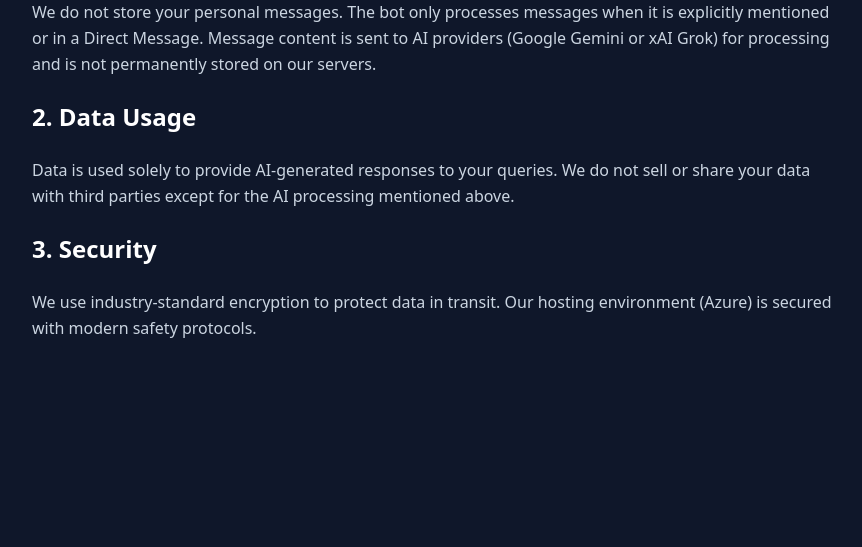
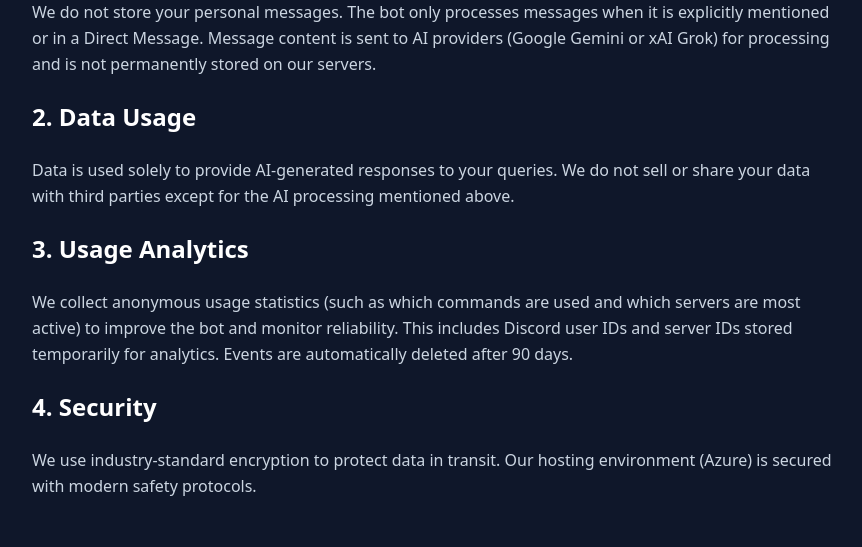
Before and after one commit to pmontas/PolyMind, a Flask app: page /privacy in a window 1280 px wide. Shown: the part 359-906 px from the top of the page, without its empty margins (208-1070 px from the left). Before the commit the page ends 697 px from the top, so only its background shows below. Run offline with Flask 3, Linux system fonts and the light colour scheme; parts of the project's set-up code (start-up, migrations or seed data) failed here and were passed over; some libraries are stand-ins or nearby versions.

Commit message:
Bug fixes
Bug fixes and analytics

```diff
--- a/app.py
+++ b/app.py
@@ -184,6 +184,7 @@ flask_app = Flask(__name__)
 
 # OAuth2 invite URL (bot + applications.commands)
 BOT_CLIENT_ID = os.getenv("BOT_CLIENT_ID", "1472960650870259763")
+BOT_OWNER_ID = os.getenv("BOT_OWNER_ID")  # Optional: restrict owner commands to this Discord user ID
 BOT_INVITE_URL = f"https://discord.com/oauth2/authorize?client_id={BOT_CLIENT_ID}&permissions=2147609600&integration_type=0&scope=bot%20applications.commands"
 
 
@@ -281,6 +282,9 @@ GLOBAL_API_LIMIT_HOUR = int(os.getenv("GLOBAL_API_LIMIT_HOUR", "800"))    # Max
 
 # Scheduled tasks (BETA) — lazy-loaded module; kill switch for production
 SCHEDULED_TASKS_ENABLED = os.getenv("SCHEDULED_TASKS_ENABLED", "true").lower() in ("1", "true", "yes")
+
+# Usage metrics — lightweight analytics; failures never affect the bot
+USAGE_METRICS_ENABLED = os.getenv("USAGE_METRICS_ENABLED", "true").lower() in ("1", "true", "yes")
 
 # --- RATE LIMIT TRACKER (with automatic cleanup) ---
 _user_usage: dict[int, list[float]] = {}
@@ -562,6 +566,22 @@ def set_user_persona(user_id, persona_id: str) -> None:
         log.error(f"set_user_persona error: {e}")
 
 
+def clear_user_memories(user_id) -> int:
+    """Delete all /remember facts for a user. Returns number of rows removed."""
+    try:
+        count = (
+            db_session.query(UserMemory)
+            .filter(UserMemory.user_id == str(user_id))
+            .delete()
+        )
+        db_session.commit()
+        return count
+    except Exception as e:
+        log.error(f"clear_user_memories error: {e}")
+        db_session.rollback()
+        return 0
+
+
 def get_ai_feature_context() -> str:
     """Fetch all active bot features to make the AI aware of its capabilities."""
     try:
@@ -578,7 +598,7 @@ def get_ai_feature_context() -> str:
         return ""
 
 
-def is_rate_limited(user_id) -> bool:
+def is_rate_limited(user_id, guild_id=None) -> bool:
     """Checks if a user has exceeded their per-minute limit."""
     _cleanup_rate_limits()
     now = time.time()
@@ -589,6 +609,7 @@ def is_rate_limited(user_id) -> bool:
 
     _user_usage[user_id] = [t for t in _user_usage[user_id] if now - t < _RATE_LIMIT_WINDOW]
     if len(_user_usage[user_id]) >= limit:
+        track("rate_limited", guild_id=guild_id, user_id=user_id)
         return True
 
     _user_usage[user_id].append(now)
@@ -665,6 +686,48 @@ def _load_scheduled_tasks():
     except Exception as e:
         log.error("Scheduled tasks module failed to load — feature disabled: %s", e)
         return None
+
+
+def _init_usage_metrics():
+    """Initialize usage metrics module. Returns module or None on failure."""
+    if not USAGE_METRICS_ENABLED:
+        log.info("Usage metrics disabled (USAGE_METRICS_ENABLED=false).")
+        return None
+    try:
+        import usage_metrics
+        usage_metrics.setup_models(Base, engine)
+        return usage_metrics
+    except Exception as e:
+        log.error("Usage metrics failed to load — analytics disabled: %s", e)
+        return None
+
+
+_usage_metrics_mod = _init_usage_metrics()
+
+
+def track(event_type: str, *, guild_id=None, user_id=None) -> None:
+    """Fire-and-forget usage event. Never raises."""
+    if _usage_metrics_mod:
+        try:
+            _usage_metrics_mod.record(event_type, guild_id=guild_id, user_id=user_id)
+        except Exception:
+            pass
+
+
+async def is_bot_owner(user) -> bool:
+    """True if user is the configured owner or Discord application owner."""
+    if BOT_OWNER_ID and str(user.id) == str(BOT_OWNER_ID).strip():
+        return True
+    try:
+        return await bot.is_owner(user)
+    except Exception:
+        return False
+
+
+async def _send_owner_dm(user, text: str) -> None:
+    """Send a private message to the bot owner only."""
+    for chunk in split_message(text):
+        await user.send(chunk)
 
 
 # Current xAI chat model (grok-beta is deprecated). Use grok-3-mini, grok-3, or grok-4-1-fast-reasoning.
@@ -1147,6 +1210,62 @@ async def bot_status(ctx):
     )
 
 
+@bot.command(name='usage')
+@commands.is_owner()
+async def usage_stats(ctx, days: int = 7, guild_id: str = None):
+    """(Owner only) Usage analytics — report is sent to your DMs only."""
+    if BOT_OWNER_ID and str(ctx.author.id) != str(BOT_OWNER_ID).strip():
+        return
+    if not _usage_metrics_mod:
+        try:
+            await _send_owner_dm(ctx.author, "Usage metrics are disabled or unavailable.")
+        except discord.Forbidden:
+            pass
+        return
+    days = max(1, min(365, days))
+    if guild_id:
+        guild_id = guild_id.strip()
+        if not guild_id.isdigit():
+            try:
+                await _send_owner_dm(
+                    ctx.author,
+                    "Invalid guild ID. Usage: `!usage 7` or `!usage 7 123456789012345678`",
+                )
+            except discord.Forbidden:
+                pass
+            return
+        detail = _usage_metrics_mod.get_guild_detail(guild_id, days)
+        text = _usage_metrics_mod.format_guild_report(detail, bot)
+    else:
+        summary = _usage_metrics_mod.get_summary(days)
+        text = _usage_metrics_mod.format_report(summary, bot)
+
+    if ctx.guild:
+        try:
+            await ctx.message.delete()
+        except (discord.Forbidden, discord.NotFound):
+            pass
+
+    try:
+        await _send_owner_dm(ctx.author, text)
+    except discord.Forbidden:
+        if ctx.guild:
+            try:
+                await ctx.author.send(
+                    "I couldn't DM you the usage report. Enable **Direct Messages** from server members "
+                    "(Privacy & Safety → allow DMs from this server), then run `!usage` again."
+                )
+            except discord.Forbidden:
+                pass
+
+
+@usage_stats.error
+async def usage_stats_error(ctx, error):
+    if isinstance(error, commands.NotOwner):
+        return
+    log.error(f"!usage error: {error}")
+
+
 @bot.command(name='mode')
 async def mode_prefix(ctx, persona: str = None):
     """Set or show your persona. Usage: !mode [helpful|sarcastic|pirate|eli5]"""
@@ -1168,11 +1287,12 @@ async def mode_prefix(ctx, persona: str = None):
 async def ask_slash(interaction: discord.Interaction, question: str):
     await interaction.response.defer(thinking=True)
 
-    if is_rate_limited(interaction.user.id):
+    if is_rate_limited(interaction.user.id, guild_id=interaction.guild_id):
         limit = settings["rate_limit_premium"] if has_premium(interaction.user.id) else settings["rate_limit_free"]
         await interaction.followup.send(settings["cooldown_msg"].format(limit=limit), ephemeral=True)
         return
 
+    track("ask", guild_id=interaction.guild_id, user_id=interaction.user.id)
     try:
         response = await get_ai_response(question, interaction.user.id)
         chunks = split_message(response)
@@ -1203,10 +1323,11 @@ async def ask_channel_slash(interaction: discord.Interaction, question: str, day
         return
 
     if not has_premium(interaction.user.id):
+        track("ask_channel_blocked", guild_id=interaction.guild.id, user_id=interaction.user.id)
         await interaction.followup.send("**Channel memory** (`/ask_channel`) is a **Premium** feature. Upgrade to ask about this channel's messages!", ephemeral=True)
         return
 
-    if is_rate_limited(interaction.user.id):
+    if is_rate_limited(interaction.user.id, guild_id=interaction.guild.id):
         limit = settings["rate_limit_premium"] if has_premium(interaction.user.id) else settings["rate_limit_free"]
         await interaction.followup.send(settings["cooldown_msg"].format(limit=limit), ephemeral=True)
         return
@@ -1220,6 +1341,7 @@ async def ask_channel_slash(interaction: discord.Interaction, question: str, day
         await interaction.followup.send(err, ephemeral=True)
         return
 
+    track("ask_channel", guild_id=interaction.guild.id, user_id=interaction.user.id)
     try:
         response = await get_channel_aware_response(transcript, question, interaction.user.id)
         chunks = split_message(response)
@@ -1284,10 +1406,11 @@ async def summarize_thread_slash(interaction: discord.Interaction):
         return
 
     if not has_premium(interaction.user.id):
+        track("summarize_thread_blocked", guild_id=interaction.guild_id, user_id=interaction.user.id)
         await interaction.followup.send("**Thread summaries** are a **Premium** feature. Upgrade to summarize threads!", ephemeral=True)
         return
 
-    if is_rate_limited(interaction.user.id):
+    if is_rate_limited(interaction.user.id, guild_id=interaction.guild_id):
         limit = settings["rate_limit_premium"] if has_premium(interaction.user.id) else settings["rate_limit_free"]
         await interaction.followup.send(settings["cooldown_msg"].format(limit=limit), ephemeral=True)
         return
@@ -1318,9 +1441,10 @@ quiz_group = discord.app_commands.Group(name="quiz", description="Trivia quiz: s
 async def quiz_start_slash(interaction: discord.Interaction, topic: str):
     await interaction.response.defer(thinking=True)
     if not has_premium(interaction.user.id):
+        track("quiz_blocked", guild_id=interaction.guild_id, user_id=interaction.user.id)
         await interaction.followup.send("**Trivia quizzes** are a **Premium** feature. Upgrade to start quizzes!", ephemeral=True)
         return
-    if is_rate_limited(interaction.user.id):
+    if is_rate_limited(interaction.user.id, guild_id=interaction.guild_id):
         limit = settings["rate_limit_premium"] if has_premium(interaction.user.id) else settings["rate_limit_free"]
         await interaction.followup.send(settings["cooldown_msg"].format(limit=limit), ephemeral=True)
         return
@@ -1381,9 +1505,10 @@ story_group = discord.app_commands.Group(name="story", description="Multi-turn s
 async def story_start_slash(interaction: discord.Interaction, premise: str = ""):
     await interaction.response.defer(thinking=True)
     if not has_premium(interaction.user.id):
+        track("story_blocked", guild_id=interaction.guild_id, user_id=interaction.user.id)
         await interaction.followup.send("**Story adventures** are a **Premium** feature. Upgrade to play!", ephemeral=True)
         return
-    if is_rate_limited(interaction.user.id):
+    if is_rate_limited(interaction.user.id, guild_id=interaction.guild_id):
         limit = settings["rate_limit_premium"] if has_premium(interaction.user.id) else settings["rate_limit_free"]
         await interaction.followup.send(settings["cooldown_msg"].format(limit=limit), ephemeral=True)
         return
@@ -1412,9 +1537,10 @@ async def story_start_slash(interaction: discord.Interaction, premise: str = "")
 async def story_continue_slash(interaction: discord.Interaction, action: str):
     await interaction.response.defer(thinking=True)
     if not has_premium(interaction.user.id):
+        track("story_blocked", guild_id=interaction.guild_id, user_id=interaction.user.id)
         await interaction.followup.send("**Story adventures** are a **Premium** feature. Upgrade to play!", ephemeral=True)
         return
-    if is_rate_limited(interaction.user.id):
+    if is_rate_limited(interaction.user.id, guild_id=interaction.guild_id):
         limit = settings["rate_limit_premium"] if has_premium(interaction.user.id) else settings["rate_limit_free"]
         await interaction.followup.send(settings["cooldown_msg"].format(limit=limit), ephemeral=True)
         return
@@ -1465,18 +1591,54 @@ async def reset_quiz_slash(interaction: discord.Interaction):
     await interaction.response.send_message("✅ Quiz cancelled! Start a new one with `/quiz start <topic>`.", ephemeral=True)
 
 
-@reset_group.command(name="persona", description="Reset your persona back to the default (helpful).")
+@reset_group.command(name="persona", description="Reset your persona and clear stored memories that affect how I talk to you.")
 async def reset_persona_slash(interaction: discord.Interaction):
     current_persona = get_user_persona(interaction.user.id)
-    if current_persona == "helpful":
-        await interaction.response.send_message("Your persona is already set to the default (helpful).", ephemeral=True)
+    had_memories = bool(get_user_memories(interaction.user.id))
+    had_custom_persona = current_persona != "helpful"
+
+    if not had_custom_persona and not had_memories:
+        await interaction.response.send_message(
+            "Nothing to reset — your persona is already **helpful** and you have no stored memories. "
+            "Use `/recall` to check what I remember about you.",
+            ephemeral=True,
+        )
         return
 
     set_user_persona(interaction.user.id, "helpful")
-    await interaction.response.send_message("✅ Persona reset to **helpful**! I'll talk to you in my default style from now on.", ephemeral=True)
-
-
-@reset_group.command(name="all", description="Reset both active quiz and your persona.")
+    cleared = clear_user_memories(interaction.user.id)
+
+    parts = ["persona → **helpful**"]
+    if cleared:
+        parts.append(f"cleared **{cleared}** remembered fact(s)")
+    elif had_memories:
+        parts.append("cleared stored memories")
+
+    await interaction.response.send_message(
+        "✅ Reset complete: " + ", ".join(parts) + ".\n"
+        "I'll use my default style from now on. Use `/mode` to pick a preset style if you want.",
+        ephemeral=True,
+    )
+
+
+@reset_group.command(name="memory", description="Clear everything PolyMind remembers about you (/remember facts only).")
+async def reset_memory_slash(interaction: discord.Interaction):
+    memories = get_user_memories(interaction.user.id)
+    if not memories:
+        await interaction.response.send_message(
+            "I don't have any stored memories for you. Use `/recall` to check anytime.",
+            ephemeral=True,
+        )
+        return
+
+    cleared = clear_user_memories(interaction.user.id)
+    await interaction.response.send_message(
+        f"✅ Cleared **{cleared}** remembered fact(s). This won't change your `/mode` persona — use `/reset persona` for that too.",
+        ephemeral=True,
+    )
+
+
+@reset_group.command(name="all", description="Reset quiz, persona, and stored memories.")
 async def reset_all_slash(interaction: discord.Interaction):
     channel_id = interaction.channel_id
     quiz_reset = channel_id in _quiz_state
@@ -1489,8 +1651,14 @@ async def reset_all_slash(interaction: discord.Interaction):
         set_user_persona(interaction.user.id, "helpful")
         persona_reset = True
 
-    if not quiz_reset and not persona_reset:
-        await interaction.response.send_message("Nothing to reset - no active quiz in this channel and your persona is already default (helpful).", ephemeral=True)
+    had_memories = bool(get_user_memories(interaction.user.id))
+    cleared = clear_user_memories(interaction.user.id) if had_memories else 0
+
+    if not quiz_reset and not persona_reset and cleared == 0:
+        await interaction.response.send_message(
+            "Nothing to reset — no active quiz, persona is already default, and no stored memories.",
+            ephemeral=True,
+        )
         return
 
     message_parts = []
@@ -1498,6 +1666,8 @@ async def reset_all_slash(interaction: discord.Interaction):
         message_parts.append("quiz cancelled")
     if persona_reset:
         message_parts.append("persona reset to helpful")
+    if cleared:
+        message_parts.append(f"{cleared} remembered fact(s) cleared")
 
     message = f"✅ {', '.join(message_parts)}!"
     if quiz_reset:
@@ -1518,10 +1688,11 @@ async def channel_digest_slash(interaction: discord.Interaction, hours_back: int
         return
 
     if not has_premium(interaction.user.id):
+        track("channel_digest_blocked", guild_id=interaction.guild.id, user_id=interaction.user.id)
         await interaction.followup.send("**Channel digest** is a **Premium** feature. Upgrade to get channel summaries!", ephemeral=True)
         return
 
-    if is_rate_limited(interaction.user.id):
+    if is_rate_limited(interaction.user.id, guild_id=interaction.guild.id):
         limit = settings["rate_limit_premium"] if has_premium(interaction.user.id) else settings["rate_limit_free"]
         await interaction.followup.send(settings["cooldown_msg"].format(limit=limit), ephemeral=True)
         return
@@ -1664,6 +1835,21 @@ async def suggestfeature_slash(interaction: discord.Interaction, suggestion: str
     except Exception as e:
         log.error(f"Suggest feature send error: {e}")
         await interaction.response.send_message("Could not send your suggestion. Try again later.", ephemeral=True)
+
+
+async def _help_prefix_commands_text(user) -> str:
+    lines = [
+        "**`!status`** - Brain, mode, premium, rate limit.",
+        "**`!mode`** [*persona*] - Set or show persona.",
+    ]
+    if await is_bot_owner(user):
+        lines.extend([
+            "**`!usage`** [*days*] [*guild_id*] - (Owner only) Usage analytics via DM.",
+            "**`!assistant`** *gemini|grok* - (Owner only) Switch AI brain.",
+            "**`!addfeature`** - (Owner only) Add a feature to the website.",
+            "**`!addpremium <user_id>`** - (Owner only) Grant test premium.",
+        ])
+    return "\n".join(lines)
 
 
 @bot.tree.command(name="help", description="See everything PolyMind can do.")
@@ -1686,7 +1872,7 @@ async def help_slash(interaction: discord.Interaction):
             "**`/channel_digest`** *(Premium)* - Summarize key topics in this channel.\n"
             "**`/quiz start`** *(Premium)* - Start a trivia quiz. **`/quiz answer`** - Submit answer.\n"
             "**`/story start`** *(Premium)* - Start an adventure. **`/story continue`** *(Premium)* - Continue.\n"
-            "**`/reset quiz`** - Cancel active quiz. **`/reset persona`** - Reset to default style. **`/reset all`** - Reset both.\n"
+            "**`/reset quiz`** - Cancel active quiz. **`/reset persona`** - Reset style + memories. **`/reset memory`** - Clear `/remember` facts. **`/reset all`** - Reset everything.\n"
             "**`/feedback`** *message* [*type*] - Send feedback (bug, suggestion, other) to the team.\n"
             "**`/suggestfeature`** *suggestion* [*title*] - Suggest a new feature. We read every idea!\n"
             "**`/help`** - Show this message."
@@ -1716,13 +1902,7 @@ async def help_slash(interaction: discord.Interaction):
     )
     embed.add_field(
         name="Prefix commands (optional)",
-        value=(
-            "**`!status`** - Brain, mode, premium, rate limit.\n"
-            "**`!mode`** [*persona*] - Set or show persona.\n"
-            "**`!assistant`** *gemini|grok* - (Owner only) Switch AI brain.\n"
-            "**`!addfeature`** - (Owner only) Add a feature to the website.\n"
-            "**`!addpremium <user_id>`** - (Owner only) Grant test premium."
-        ),
+        value=_help_prefix_commands_text(interaction.user),
         inline=False,
     )
     embed.set_footer(text="Premium: Grok brain, higher limits, channel/thread digest, quiz, story, link reading, support suggestions. Subscribe via Discord.")
@@ -1857,11 +2037,16 @@ async def on_message(message):
         if not content and not is_dm:
             return
 
-        if is_rate_limited(message.author.id):
+        guild_id = message.guild.id if message.guild else None
+        if is_rate_limited(message.author.id, guild_id=guild_id):
             limit = settings["rate_limit_premium"] if has_premium(message.author.id) else settings["rate_limit_free"]
             await message.reply(settings["cooldown_msg"].format(limit=limit))
             return
 
+        if _extract_urls(content):
+            track("link_shared", guild_id=guild_id, user_id=message.author.id)
+
+        track("ask_dm" if is_dm else "ask", guild_id=guild_id, user_id=message.author.id)
         async with message.channel.typing():
             try:
                 response = await get_ai_response(content, message.author.id)
--- a/templates/privacy.html
+++ b/templates/privacy.html
@@ -17,7 +17,9 @@
         <p>We do not store your personal messages. The bot only processes messages when it is explicitly mentioned or in a Direct Message. Message content is sent to AI providers (Google Gemini or xAI Grok) for processing and is not permanently stored on our servers.</p>
         <h2 class="text-2xl font-semibold text-white">2. Data Usage</h2>
         <p>Data is used solely to provide AI-generated responses to your queries. We do not sell or share your data with third parties except for the AI processing mentioned above.</p>
-        <h2 class="text-2xl font-semibold text-white">3. Security</h2>
+        <h2 class="text-2xl font-semibold text-white">3. Usage Analytics</h2>
+        <p>We collect anonymous usage statistics (such as which commands are used and which servers are most active) to improve the bot and monitor reliability. This includes Discord user IDs and server IDs stored temporarily for analytics. Events are automatically deleted after 90 days.</p>
+        <h2 class="text-2xl font-semibold text-white">4. Security</h2>
         <p>We use industry-standard encryption to protect data in transit. Our hosting environment (Azure) is secured with modern safety protocols.</p>
     </div>
 </body>
```
Also changed, not shown: TEST_GUIDE.md (+16 -0 lines), scheduled_tasks.py (+12 -0 lines), usage_metrics.py (added, +248 -0 lines).
